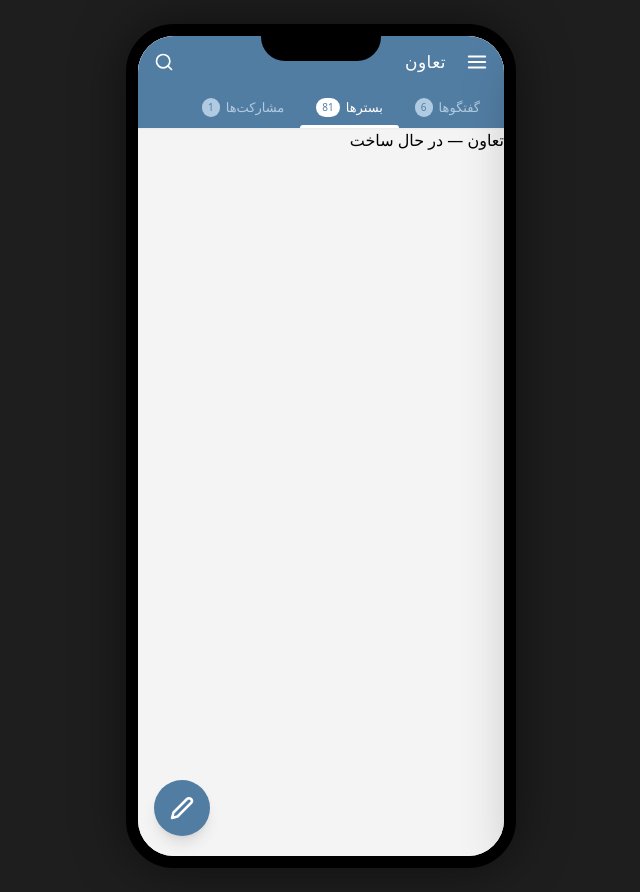
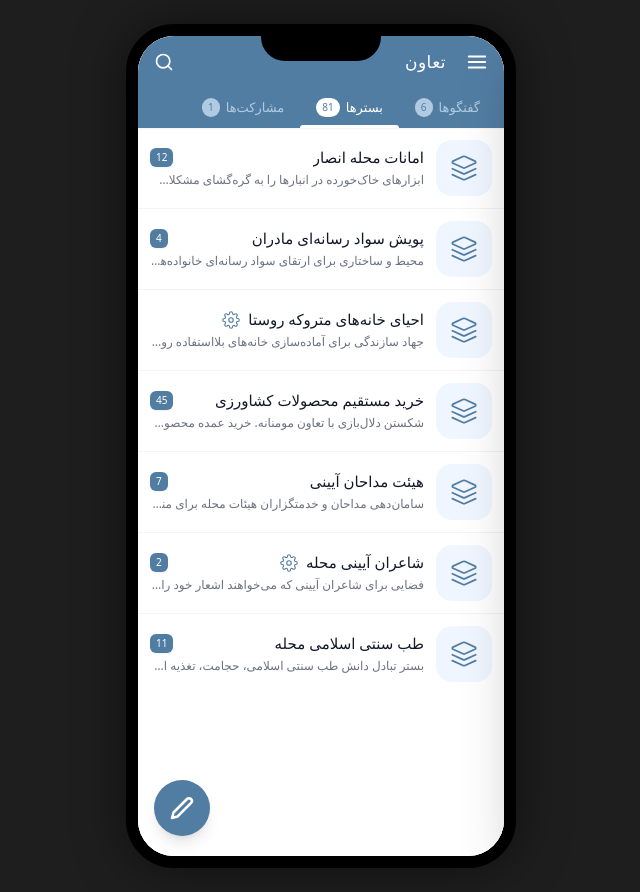
Before and after one commit to Hebrahimzadeh/tMessenger, a Next.js app: page / in a window 1280 px wide. Shown: the whole page, without its empty margins (319-959 px from the left). Built offline with nearby package versions, Linux system fonts and the light colour scheme.

Commit message:
feat: port platforms list and card template

```diff
--- a/app/(tabs)/page.tsx
+++ b/app/(tabs)/page.tsx
@@ -1,3 +1,5 @@
-export default function Page() {
-  return <div>تعاون — در حال ساخت</div>;
+import { PlatformsList } from '@/components/platforms/PlatformsList';
+
+export default function PlatformsPage() {
+  return <PlatformsList />;
 }
--- /dev/null
+++ b/components/platforms/CardTemplate.tsx
@@ -0,0 +1,61 @@
+'use client';
+
+import { ChatIcon, Heart, ImageIcon, Pin, Share2 } from '@/components/icons';
+import type { Card } from '@/lib/types';
+
+export function CardTemplate({ card, onOpen }: { card: Card; onOpen: (cardId: number) => void }) {
+  return (
+    <div
+      onClick={() => onOpen(card.id)}
+      className="bg-white rounded-2xl shadow-sm border border-gray-100 overflow-hidden hover:shadow-md cursor-pointer transition active:scale-[0.98] w-full text-right mb-3"
+    >
+      <div className="p-3">
+        <div className="flex items-center gap-2 mb-2.5">
+          <div className="w-9 h-9 bg-gradient-to-br from-[#527DA3] to-blue-400 text-white rounded-full flex items-center justify-center text-[13px] font-bold shrink-0">
+            {card.avatar}
+          </div>
+          <div className="flex flex-col">
+            <span className="text-[13px] font-bold text-gray-800 leading-tight">{card.author}</span>
+            <span className="text-[10px] text-gray-400">{card.time}</span>
+          </div>
+          <div className="mr-auto flex items-center gap-2">
+            {card.isCurated && <Pin size={14} className="text-amber-400" />}
+            {card.status && (
+              <span
+                className={`px-2 py-0.5 rounded-full text-[10px] font-bold whitespace-nowrap ${
+                  card.status === 'pending' ? 'bg-amber-100 text-amber-700 border border-amber-200' : 'bg-gray-100 text-gray-500 border border-gray-200'
+                }`}
+              >
+                {card.status === 'pending' ? 'درخواست جدید' : 'واگذار شده'}
+              </span>
+            )}
+          </div>
+        </div>
+        <p className="text-[13px] text-gray-700 line-clamp-3 leading-relaxed">{card.desc}</p>
+      </div>
+      {card.hasImage && (
+        <div className="w-full h-36 bg-gradient-to-br from-gray-100 to-gray-200 flex items-center justify-center">
+          <ImageIcon size={36} className="text-gray-300" />
+        </div>
+      )}
+      <div className="flex items-center border-t border-gray-100 divide-x divide-x-reverse divide-gray-100">
+        <button
+          onClick={(e) => e.stopPropagation()}
+          className="flex-1 flex items-center justify-center gap-1.5 py-2.5 text-gray-400 hover:text-rose-500 hover:bg-rose-50 transition"
+        >
+          <Heart size={17} strokeWidth={1.8} />
+        </button>
+        <button
+          onClick={(e) => e.stopPropagation()}
+          className="flex-1 flex items-center justify-center gap-1.5 py-2.5 text-gray-400 hover:text-blue-500 hover:bg-blue-50 transition"
+        >
+          <Share2 size={17} strokeWidth={1.8} />
+        </button>
+        <button onClick={() => onOpen(card.id)} className="flex-1 flex items-center justify-center gap-1.5 py-2.5 text-gray-400 hover:text-[#527DA3] hover:bg-blue-50 transition">
+          <ChatIcon size={17} strokeWidth={1.8} />
+          {card.comments.length > 0 && <span className="text-[11px] font-bold text-gray-500">{card.comments.length}</span>}
+        </button>
+      </div>
+    </div>
+  );
+}
--- /dev/null
+++ b/components/platforms/PlatformsList.tsx
@@ -0,0 +1,44 @@
+'use client';
+
+import { useRouter } from 'next/navigation';
+import { Layers, Settings } from '@/components/icons';
+import { usePlatforms } from '@/hooks/usePlatforms';
+import { CURRENT_USER } from '@/lib/data/seed';
+
+export function PlatformsList() {
+  const router = useRouter();
+  const { platforms } = usePlatforms();
+
+  return (
+    <div className="bg-white min-h-full divide-y divide-gray-100">
+      {platforms.map((platform) => {
+        const amIOwner = platform.creator === CURRENT_USER.username;
+        return (
+          <div
+            key={platform.id}
+            className="flex items-center gap-3 px-3 py-3 hover:bg-gray-50 cursor-pointer transition"
+            onClick={() => router.push('/platforms/' + platform.id)}
+          >
+            <div className="w-14 h-14 bg-blue-50 text-[#527DA3] rounded-2xl flex items-center justify-center shrink-0">
+              <Layers size={28} strokeWidth={1.5} />
+            </div>
+            <div className="flex-1 min-w-0">
+              <div className="flex justify-between items-center mb-0.5">
+                <h3 className="font-medium text-[15px] text-gray-900 truncate flex items-center">
+                  {platform.name}
+                  {amIOwner && <Settings size={18} strokeWidth={1.5} className="text-[#527DA3] mr-2 shrink-0" title="مدیریت بستر" />}
+                </h3>
+                {platform.unreadCount > 0 && (
+                  <span className="bg-[#527DA3] text-white text-[10px] px-1.5 py-0.5 rounded-md shadow-sm whitespace-nowrap">
+                    {platform.unreadCount}
+                  </span>
+                )}
+              </div>
+              <p className="text-[12px] text-gray-500 truncate">{platform.description}</p>
+            </div>
+          </div>
+        );
+      })}
+    </div>
+  );
+}
```
